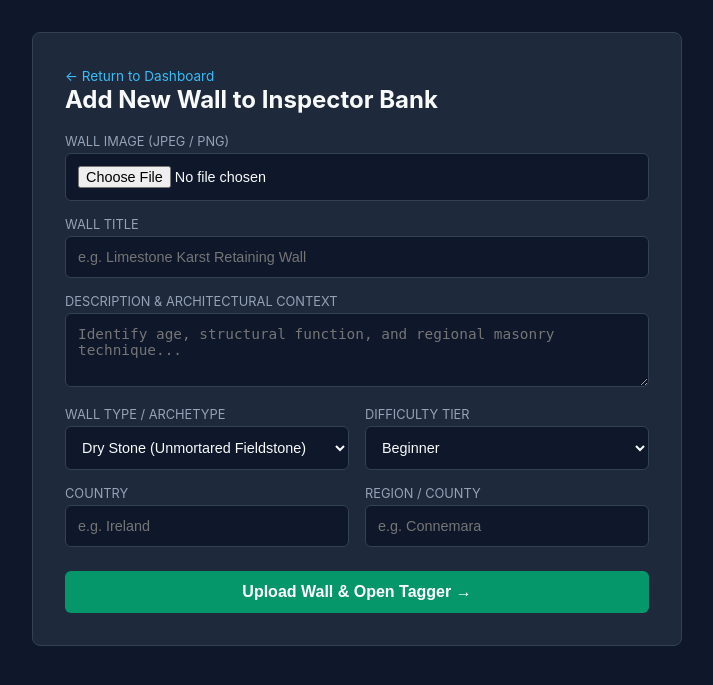
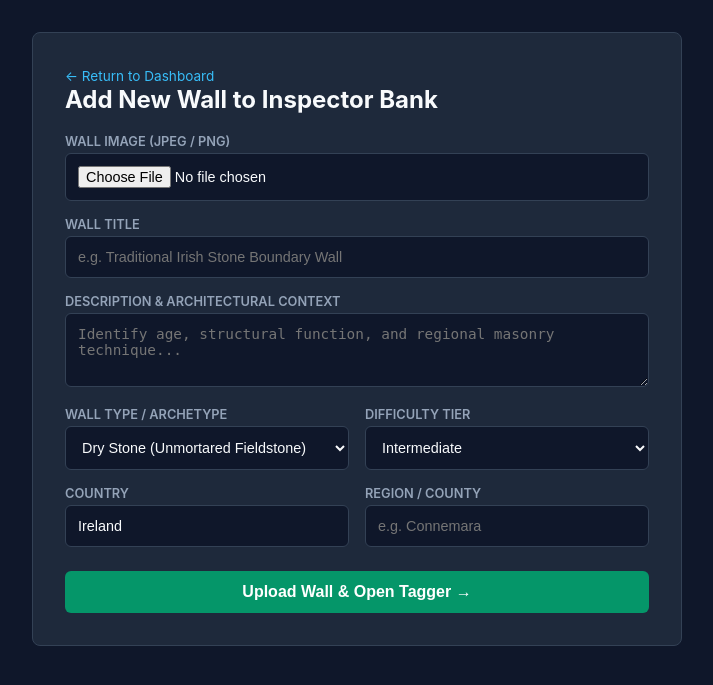
Before and after one commit to BBSISK/wall_inspector, a Flask app: page /admin/walls/new in a window 1280 px wide. Shown: the top 685 px of the page, without its empty margins (283-996 px from the left). Run offline with Flask 3, Linux system fonts and the light colour scheme.

Commit message:
fix: add admin_create_wall template and auto-heal sqlite schema

```diff
--- a/app.py
+++ b/app.py
@@ -74,6 +74,13 @@ def create_app(config_class=Config):
 
     with app.app_context():
         db.create_all()
+        # Self-healing migration for SQLite
+        try:
+            with db.engine.connect() as conn:
+                conn.execute(db.text("ALTER TABLE walls ADD COLUMN image_url_direct VARCHAR(500);"))
+                conn.commit()
+        except Exception:
+            pass
 
         # Seed baseline Industrial Brick Wall if missing
         brick = Wall.query.filter_by(slug="industrial-brick-efflorescence").first()
--- a/templates/admin_create_wall.html
+++ b/templates/admin_create_wall.html
@@ -8,7 +8,7 @@
     body { font-family: -apple-system, BlinkMacSystemFont, "Segoe UI", Roboto, sans-serif; background: #0f172a; color: #f8fafc; margin: 0; padding: 2rem; }
     .container { max-width: 650px; margin: 0 auto; background: #1e293b; padding: 2rem; border-radius: 8px; border: 1px solid #334155; }
     h2 { margin-top: 0; }
-    label { display: block; font-size: 0.8rem; text-transform: uppercase; color: #94a3b8; margin-top: 1rem; margin-bottom: 0.25rem; }
+    label { display: block; font-size: 0.8rem; text-transform: uppercase; color: #94a3b8; margin-top: 1rem; margin-bottom: 0.25rem; font-weight: 600; }
     input, select, textarea { width: 100%; background: #0f172a; border: 1px solid #334155; color: #f8fafc; padding: 0.75rem; border-radius: 6px; font-size: 0.9rem; }
     .btn { display: inline-block; background: #059669; color: white; border: none; padding: 0.75rem 1.5rem; font-size: 1rem; border-radius: 6px; cursor: pointer; margin-top: 1.5rem; width: 100%; font-weight: 600; }
     .btn:hover { background: #047857; }
@@ -23,7 +23,7 @@
       <input type="file" name="wall_image" accept="image/*" required>
 
       <label>Wall Title</label>
-      <input type="text" name="title" placeholder="e.g. Limestone Karst Retaining Wall" required>
+      <input type="text" name="title" placeholder="e.g. Traditional Irish Stone Boundary Wall" required>
 
       <label>Description & Architectural Context</label>
       <textarea name="description" rows="3" placeholder="Identify age, structural function, and regional masonry technique..."></textarea>
@@ -42,7 +42,7 @@
           <label>Difficulty Tier</label>
           <select name="difficulty">
             <option value="beginner">Beginner</option>
-            <option value="intermediate">Intermediate</option>
+            <option value="intermediate" selected>Intermediate</option>
             <option value="advanced">Advanced</option>
           </select>
         </div>
@@ -51,7 +51,7 @@
       <div style="display: grid; grid-template-columns: 1fr 1fr; gap: 1rem;">
         <div>
           <label>Country</label>
-          <input type="text" name="country" placeholder="e.g. Ireland" required>
+          <input type="text" name="country" placeholder="e.g. Ireland" value="Ireland" required>
         </div>
         <div>
           <label>Region / County</label>
```
